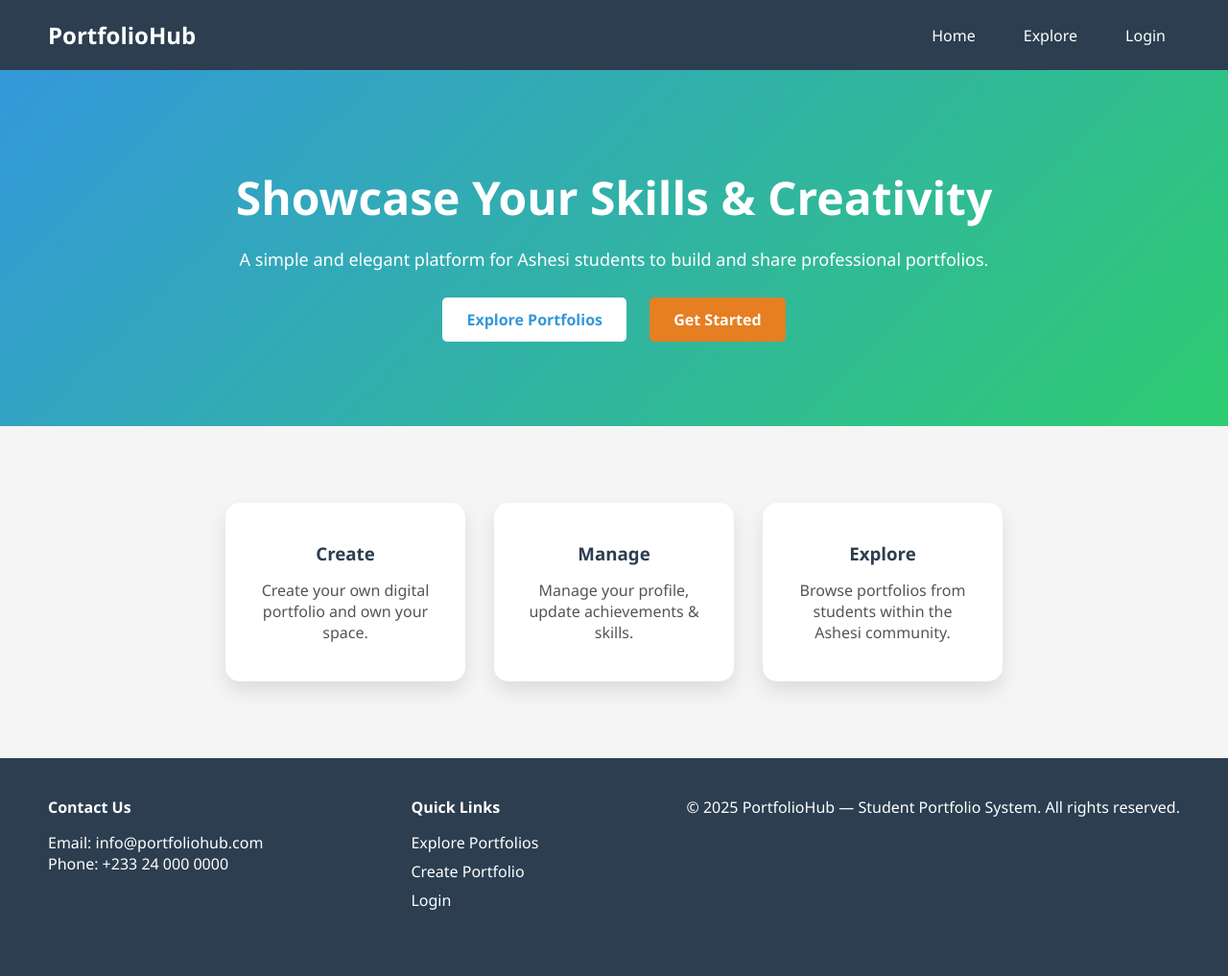
After one commit to Gwen288/FinalProject, a PHP site: page /Views/homepage.php in a window 1280 px wide. The commit adds this page. Shown: the whole page at 96% size. Run offline with PHP 8.4, Linux system fonts and the light colour scheme; a stand-in replaces the project's code that opens the database connection; some libraries are stand-ins or nearby versions.

Commit message:
updated homepage

```diff
--- /dev/null
+++ b/Views/homepage.php
@@ -0,0 +1,118 @@
+<?php
+session_start();
+require_once '../php/db_connect.php';
+
+$userId = $_SESSION['user_id'] ?? null;
+$hasPortfolio = false;
+$portfolioId = null;
+
+if ($userId) {
+    $stmt = $conn->prepare("SELECT portfolio_id FROM portfolio WHERE user_id = ? LIMIT 1");
+    $stmt->bind_param("i", $userId);
+    $stmt->execute();
+    $result = $stmt->get_result()->fetch_assoc();
+    if ($result) {
+        $hasPortfolio = true;
+        $portfolioId = $result['portfolio_id'];
+    }
+}
+?>
+<!DOCTYPE html>
+<html lang="en">
+<head>
+    <meta charset="UTF-8">
+    <meta name="viewport" content="width=device-width, initial-scale=1.0">
+    <title>Student Portfolio System</title>
+    <link rel="stylesheet" href="../css/homepage.css">
+</head>
+<body>
+
+<!-- ====================== NAVBAR ====================== -->
+<nav class="navbar">
+    <div class="logo">PortfolioHub</div>
+    <ul class="nav-links">
+        <li><a href="homepage.php">Home</a></li>
+        <li><a href="Portfolio_browsing_page.php">Explore</a></li>
+
+        <?php if ($userId): ?>
+            <?php if ($hasPortfolio): ?>
+                <li><a href="User_Portfolio_page.php?id=<?= $portfolioId ?>">My Portfolio</a></li>
+            <?php else: ?>
+                <li><a href="create_portfolio.php">Create Portfolio</a></li>
+            <?php endif; ?>
+            <li><a href="profile.php">Profile</a></li>
+            <li><a href="../php/logout.php" class="login-btn">Logout</a></li>
+        <?php else: ?>
+            <li><a href="login.php" class="login-btn">Login</a></li>
+        <?php endif; ?>
+    </ul>
+</nav>
+
+<!-- ====================== HERO SECTION ====================== -->
+<section class="hero">
+    <div class="hero-content">
+        <h1>Showcase Your Skills & Creativity</h1>
+        <p>A simple and elegant platform for Ashesi students to build and share professional portfolios.</p>
+
+        <div class="hero-buttons">
+            <a href="Portfolio_browsing_page.php" class="btn explore">Explore Portfolios</a>
+
+            <?php if ($userId): ?>
+                <?php if ($hasPortfolio): ?>
+                    <a href="User_Portfolio_page.php?id=<?= $portfolioId ?>" class="btn create">My Portfolio</a>
+                <?php else: ?>
+                    <a href="create_portfolio.php" class="btn create">Create Your Portfolio</a>
+                <?php endif; ?>
+            <?php else: ?>
+                <a href="login.php" class="btn create">Get Started</a>
+            <?php endif; ?>
+        </div>
+    </div>
+</section>
+
+<!-- ====================== FEATURES ====================== -->
+<section class="features">
+    <div class="feature-card">
+        <h3>Create</h3>
+        <p>Create your own digital portfolio and own your space.</p>
+    </div>
+
+    <div class="feature-card">
+        <h3>Manage</h3>
+        <p>Manage your profile, update achievements & skills.</p>
+    </div>
+
+    <div class="feature-card">
+        <h3>Explore</h3>
+        <p>Browse portfolios from students within the Ashesi community.</p>
+    </div>
+</section>
+
+<!-- ====================== FOOTER ====================== -->
+<footer class="footer">
+    <div>
+        <h4>Contact Us</h4>
+        <p>Email: info@portfoliohub.com</p>
+        <p>Phone: +233 24 000 0000</p>
+    </div>
+
+    <div>
+        <h4>Quick Links</h4>
+        <a href="Portfolio_browsing_page.php">Explore Portfolios</a>
+        <?php if ($userId && $hasPortfolio): ?>
+            <a href="view_portfolio.php?id=<?= $portfolioId ?>">My Portfolio</a>
+        <?php else: ?>
+            <a href="create_portfolio.php">Create Portfolio</a>
+        <?php endif; ?>
+        <a href="login.php">Login</a>
+    </div>
+
+    <div>
+        <p>© <?= date('Y') ?> PortfolioHub — Student Portfolio System. All rights reserved.</p>
+    </div>
+</footer>
+<script src="https://cdn.jsdelivr.net/npm/sweetalert2@11"></script>
+<script src="../js/logout.js" defer></script>
+
+</body>
+</html>
--- a/css/homepage.css
+++ b/css/homepage.css
@@ -46,10 +46,7 @@ body {
     color: #fff;
 }
 
-.navbar .login-btn {
-    background-color: #e67e22;
-    color: #fff;
-}
+
 
 /* HERO SECTION */
 .hero {
```
